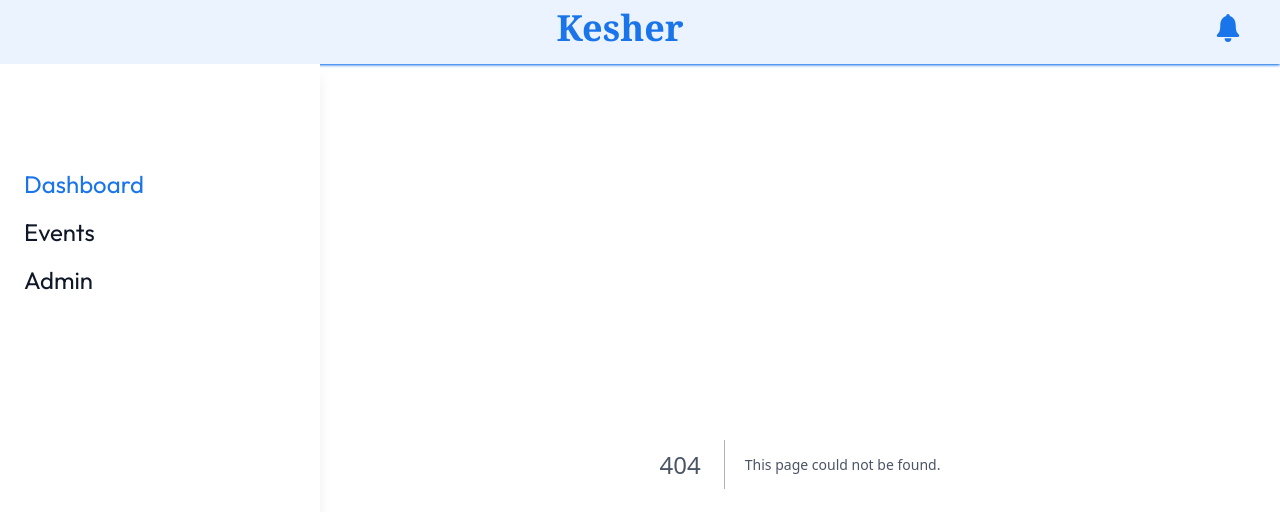
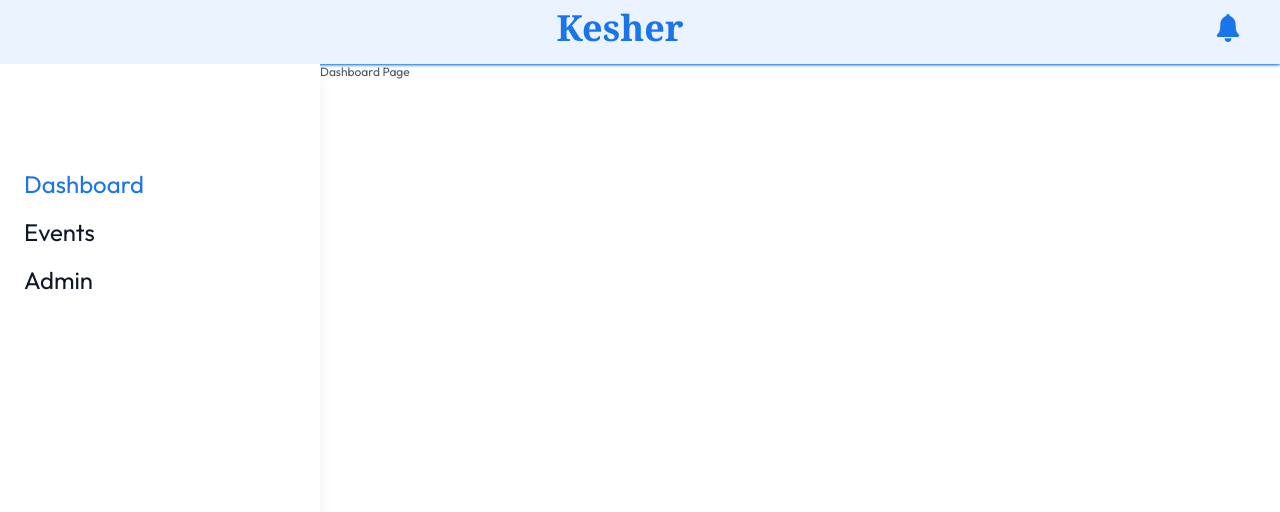
Before and after one commit to chuksdozie/kesher, a Next.js app: page /dashboard in a window 1280 px wide. Before the commit this address had no page. Shown: the top 512 px of the page. Built offline with nearby package versions, Linux system fonts and the light colour scheme.

Commit message:
missed commit

```diff
--- /dev/null
+++ b/src/pages/dashboard.tsx
@@ -0,0 +1,3 @@
+export default function Dashboard(): React.JSX.Element {
+  return <div>Dashboard Page</div>;
+}
--- /dev/null
+++ b/src/pages/events.tsx
@@ -0,0 +1,3 @@
+export default function Events(): React.JSX.Element {
+  return <div>Events Page</div>;
+}
```
